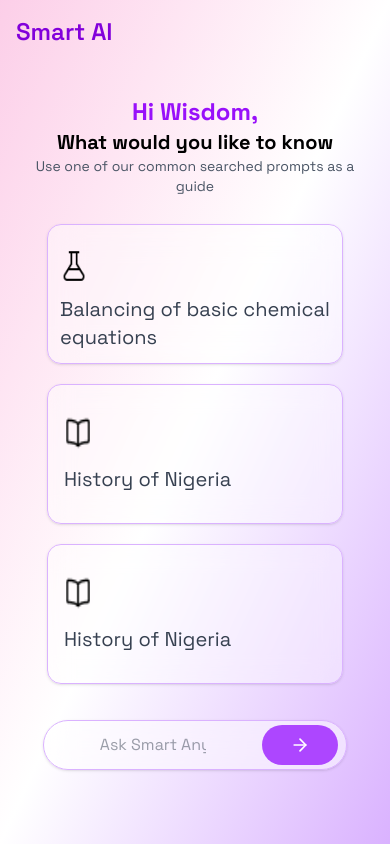
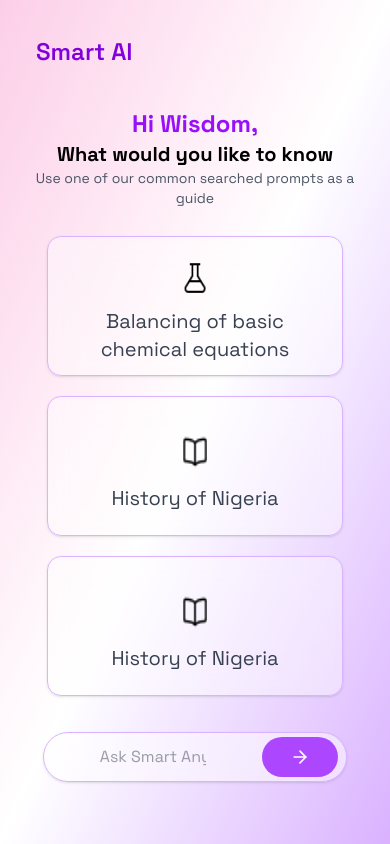
Before and after one commit to Ezekiel-Faith/Smart-School, a React (Vite) app in the folder student-dashboard-frontend/: page / in a window 390 px wide. Built offline with nearby package versions, Linux system fonts and the light colour scheme.

Commit message:
Done with the correction

```diff
--- a/student-dashboard-frontend/src/components/StudyWithAI.jsx
+++ b/student-dashboard-frontend/src/components/StudyWithAI.jsx
@@ -5,58 +5,89 @@ import Image2 from "../components/Asset/Frame2.png";
 
 export default function StudyWithAI() {
   return (
-    <div className="min-h-screen w-full bg-gradient-to-br from-pink-200 via-white
-     to-purple-300 flex flex-col items-center px-4 py-4">
+    <div className="min-h-screen w-full bg-gradient-to-br from-pink-200 via-white to-purple-300
+      flex flex-col items-center px-4 py-4">
 
       {/* Logo */}
       <div className="w-full max-w-6xl">
-        <h1 className="text-2xl  lg:text-xl font-semibold text-purple-700">Smart AI</h1>
+        <h1 className="text-2xl lg:text-xl m-5 lg:m-9 font-semibold text-purple-700">
+          Smart AI
+        </h1>
       </div>
 
       {/* Greeting */}
-      <div className="text-center mt-12">
+      <div className="text-center mt-5 md:mt-12">
         <h2 className="text-purple-600 text-2xl md:text-3xl lg:text-xl font-bold">
           Hi Wisdom,
         </h2>
 
-        <h3 className="text-xl md:text-2xl lg:text-xl font-extrabold ">
+        <h3 className="text-xl md:text-2xl lg:text-xl font-extrabold">
           What would you like to know
         </h3>
 
-        <p className=" text-gray-600 text-sm md:text-xl lg:text-sm">
+        <p className="text-gray-600 text-sm md:text-xl lg:text-sm">
           Use one of our common searched prompts as a guide
         </p>
       </div>
 
       {/* Cards Section */}
-      <div className=" mt-7 md:mt-25 lg:mt-18 grid grid-cols-1 sm:grid-cols-2 lg:grid-cols-3 gap-5">
+      <div className="mt-7 md:mt-25 lg:mt-18
+        grid grid-cols-1 sm:grid-cols-2 lg:grid-cols-3 gap-5">
 
         {/* Card 1 */}
         <div className="border border-purple-300 bg-white/40 backdrop-blur-lg
-        p-3 rounded-xl shadow-sm hover:shadow-md cursor-pointer transition
-        w-74 h-35 md:w-80 md:h-50 lg:w-40 lg:h-27  flex flex-col ">
-          <img src={Image2} alt="History Icon" className="w-7 h-10 md:w-10 md:h-10 lg:w-4 lg:h-4 my-3 md:my-7 lg:my-3 " />
-          <p className="text-xl md:text-2xl lg:text-sm text-gray-700 ">
+          p-3 rounded-xl shadow-sm cursor-pointer transition
+          hover:shadow-lg hover:scale-105 duration-300 ease-in-out
+          w-74 h-35 md:w-80 md:h-50 lg:w-40 lg:h-27
+          flex flex-col items-center md:items-start justify-center md:justify-start">
+
+          <img
+            src={Image2}
+            alt="History Icon"
+            className="w-7 h-10 md:w-10 md:h-10 lg:w-4 lg:h-4
+              my-3 md:my-7 lg:my-3"
+          />
+
+          <p className="text-xl text-center md:text-start px-5 md:px-0
+            md:text-2xl lg:text-sm text-gray-700">
             Balancing of basic chemical equations
           </p>
         </div>
 
         {/* Card 2 */}
-        <div className="border border-purple-300 bg-white/40 backdrop-blur-md
-        p-4 rounded-xl shadow-sm hover:shadow-md cursor-pointer transition
-        w-74 h-35 md:w-80 md:h-50 lg:w-40 lg:h-27 flex flex-col  ">
-          <img src={Image1} alt="Chemical Icon" className="w-7 h-10 md:w-10 md:h-10 lg:w-4 lg:h-4 my-3 md:my-7 lg:my-3" />
-          <p className="text-xl lg:text-sm text-gray-700 ">
+        <div className="border border-purple-300 bg-white/40 backdrop-blur-lg
+          p-3 rounded-xl shadow-sm cursor-pointer transition
+          hover:shadow-lg hover:scale-105 duration-300 ease-in-out
+          w-74 h-35 md:w-80 md:h-50 lg:w-40 lg:h-27
+          flex flex-col items-center md:items-start justify-center md:justify-start">
+
+          <img
+            src={Image1}
+            alt="Chemical Icon"
+            className="w-7 h-10 md:w-10 md:h-10 lg:w-4 lg:h-4
+              my-3 md:my-7 lg:my-3"
+          />
+
+          <p className="text-xl lg:text-sm text-gray-700">
             History of Nigeria
           </p>
         </div>
 
         {/* Card 3 */}
-         <div className="border border-purple-300 bg-white/40 backdrop-blur-md
-        p-4 rounded-xl shadow-sm hover:shadow-md cursor-pointer transition
-        w-74 h-35 md:w-80 md:h-50 lg:w-40 lg:h-27 flex flex-col  ">
-          <img src={Image1} alt="Chemical Icon" className="w-7 h-10 md:w-10 md:h-10 lg:w-4 lg:h-4 my-3 md:my-7 lg:my-3" />
-          <p className="text-xl lg:text-sm text-gray-700 ">
+        <div className="border border-purple-300 bg-white/40 backdrop-blur-lg
+          p-3 rounded-xl shadow-sm cursor-pointer transition
+          hover:shadow-lg hover:scale-105 duration-300 ease-in-out
+          w-74 h-35 md:w-80 md:h-50 lg:w-40 lg:h-27
+          flex flex-col items-center md:items-start justify-center md:justify-start">
+
+          <img
+            src={Image1}
+            alt="Chemical Icon"
+            className="w-7 h-10 md:w-10 md:h-10 lg:w-4 lg:h-4
+              my-3 md:my-7 lg:my-3"
+          />
+
+          <p className="text-xl lg:text-sm text-gray-700">
             History of Nigeria
           </p>
         </div>
@@ -64,9 +95,11 @@ export default function StudyWithAI() {
       </div>
 
       {/* Input Search Area */}
-      <div className=" mt-9 md:mt-25 lg:mt-9 w-[85%]   md:w-full  md:max-w-2xl lg:max-w-xl">
-        <div className="flex items-center bg-white/50 backdrop-blur-lg border
-         border-purple-300 rounded-full overflow-hidden shadow-sm sm:h-12 md:h-15 lg:h-10">
+      <div className="mt-9 md:mt-25 lg:mt-9 w-[85%] md:w-full md:max-w-2xl lg:max-w-xl">
+        <div className="flex items-center bg-white/50 backdrop-blur-lg
+          border border-purple-300 rounded-full overflow-hidden shadow-sm
+          sm:h-12 md:h-15 lg:h-10">
+
           <input
             type="text"
             placeholder="Ask Smart Anything"
@@ -74,7 +107,10 @@ export default function StudyWithAI() {
           />
 
           <button className="bg-purple-500 hover:bg-purple-600 text-white
-          px-7 md:px-9 lg:px-7 py-2 md:py-6 lg:py-2 rounded-full flex items-center gap-4 transition mr-2 h-10 md:h-13 lg:h-8">
+            px-7 md:px-9 lg:px-7 py-2 md:py-6 lg:py-2 rounded-full
+            flex items-center gap-4 transition mr-2
+            h-10 md:h-13 lg:h-8">
+
             <ArrowRight size={20} />
           </button>
         </div>
```
